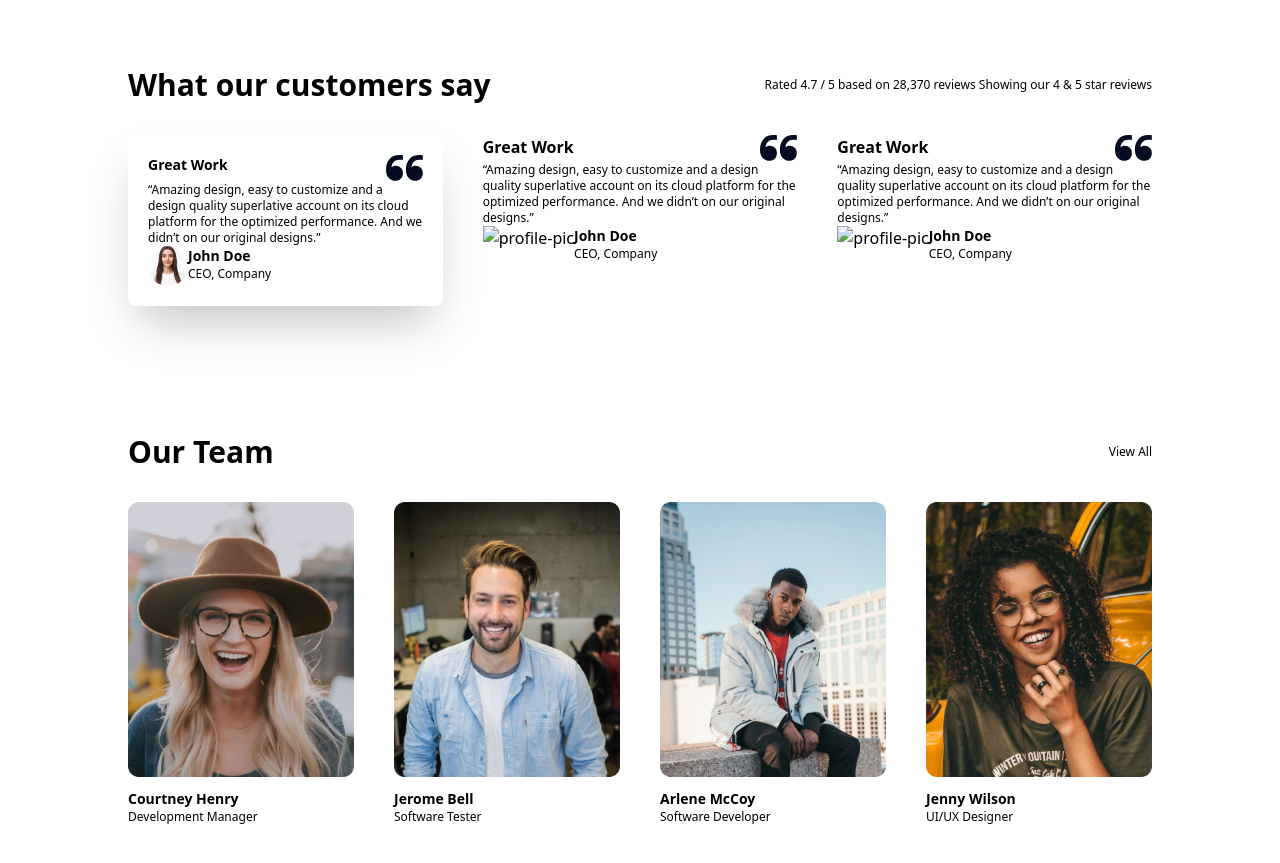
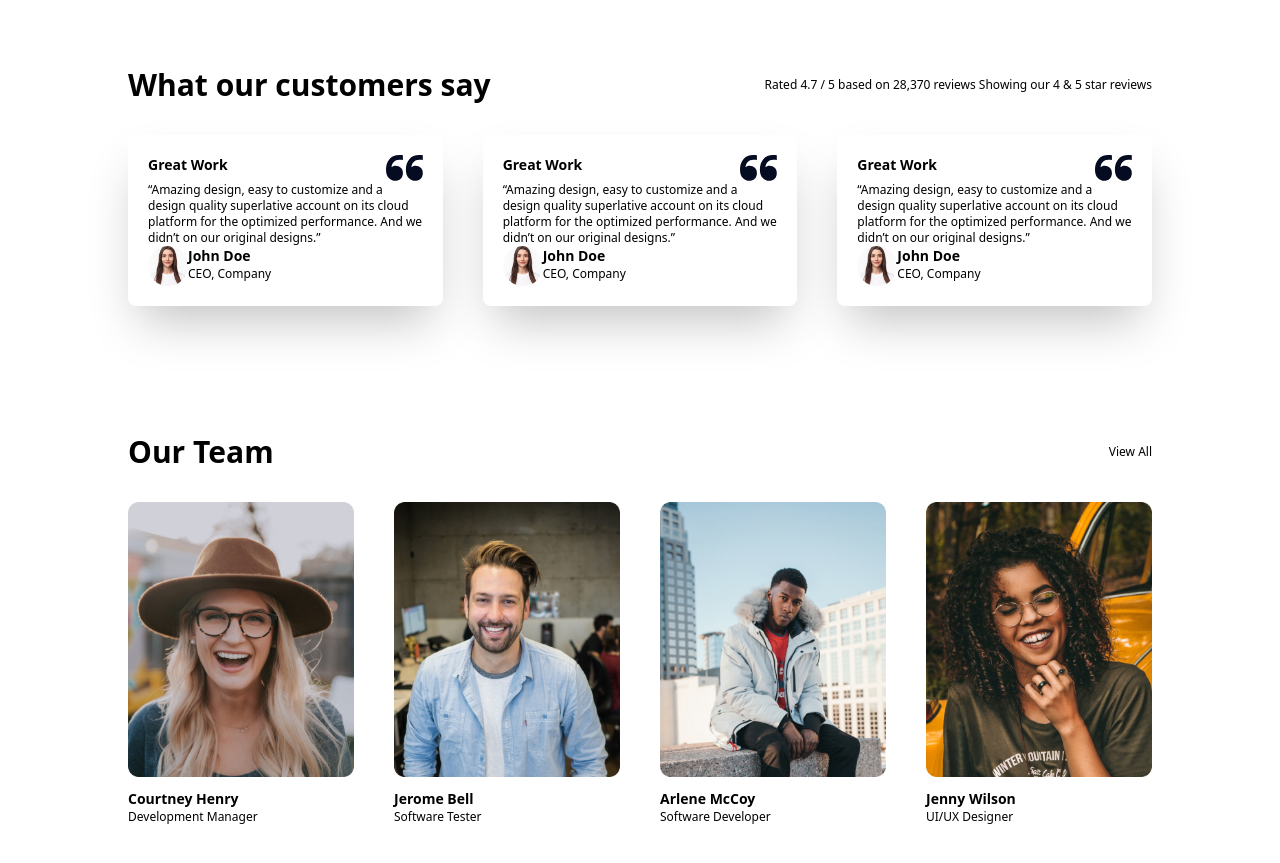
Before and after one commit to anubhavraj14/Car-Rental, a plain HTML site: page index.html in a window 1280 px wide. Shown: the part 3240-4103 px from the top of the page. Drawn offline with nearby package versions, Linux system fonts and the light colour scheme.

Commit message:
change in customer-review

```diff
--- a/index.html
+++ b/index.html
@@ -294,7 +294,20 @@
             </div>
             <div>
                 <ul class="grid grid-cols-3 gap-10">
-                    <!-- //create shadow for the card -->
+                    <li class="flex flex-col rounded-lg p-5 shadow-2xl">
+                        <div class="flex justify-between"><h2 class="text-sm font-semibold liine">Great Work</h2> <span><img src="assets\icons\inverted-comma.svg" alt=""></span> </div>
+                        <div><p class="text-xs">“Amazing design, easy to customize and a design
+                            quality superlative account on its cloud platform for
+                            the optimized performance. And we didn’t on our
+                            original designs.”</p></div>
+                        <div class="flex">
+                            <img class="w-10 rounded-full " src="assets\images\customer-1.png" alt="profile-pic">
+                            <div>
+                                <h3 class="text-sm font-semibold">John Doe</h3>
+                                <p class="text-xs">CEO, Company</p>
+                            </div>
+                        </div>
+                    </li>
 
                     <li class="flex flex-col rounded-lg p-5 shadow-2xl">
                         <div class="flex justify-between"><h2 class="text-sm font-semibold liine">Great Work</h2> <span><img src="assets\icons\inverted-comma.svg" alt=""></span> </div>
@@ -311,29 +324,14 @@
                         </div>
                     </li>
 
-                    <li class="flex flex-col">
-                        <div class="flex justify-between"><h2 class="text-base font-semibold liine">Great Work</h2> <span><img src="assets\icons\inverted-comma.svg" alt=""></span> </div>
+                    <li class="flex flex-col rounded-lg p-5 shadow-2xl">
+                        <div class="flex justify-between"><h2 class="text-sm font-semibold liine">Great Work</h2> <span><img src="assets\icons\inverted-comma.svg" alt=""></span> </div>
                         <div><p class="text-xs">“Amazing design, easy to customize and a design
                             quality superlative account on its cloud platform for
                             the optimized performance. And we didn’t on our
                             original designs.”</p></div>
                         <div class="flex">
-                            <img src="" alt="profile-pic">
-                            <div>
-                                <h3 class="text-sm font-semibold">John Doe</h3>
-                                <p class="text-xs">CEO, Company</p>
-                            </div>
-                        </div>
-                    </li>
-
-                    <li class="flex flex-col">
-                        <div class="flex justify-between"><h2 class="text-base font-semibold liine">Great Work</h2> <span><img src="assets\icons\inverted-comma.svg" alt=""></span> </div>
-                        <div><p class="text-xs">“Amazing design, easy to customize and a design
-                            quality superlative account on its cloud platform for
-                            the optimized performance. And we didn’t on our
-                            original designs.”</p></div>
-                        <div class="flex">
-                            <img src="" alt="profile-pic">
+                            <img class="w-10 rounded-full " src="assets\images\customer-1.png" alt="profile-pic">
                             <div>
                                 <h3 class="text-sm font-semibold">John Doe</h3>
                                 <p class="text-xs">CEO, Company</p>
```
